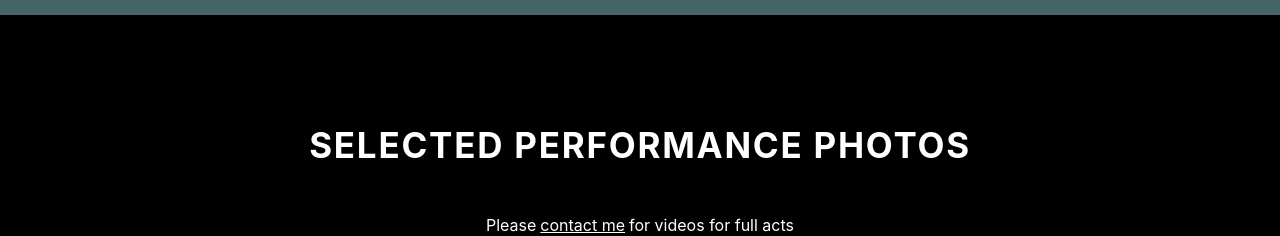
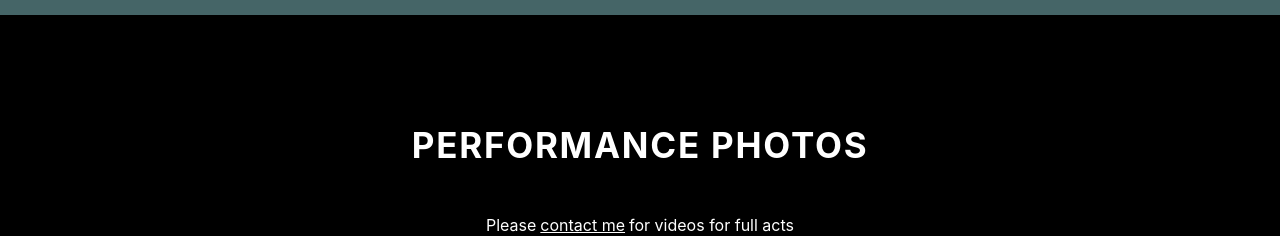
Before and after one commit to pazitschrecker/pazitschrecker.github.io, a React (Create React App) app: page / in a window 1280 px wide. Shown: the part 1300-1536 px from the top of the page. Built offline with nearby package versions, Linux system fonts and the light colour scheme.

Commit message:
updated header

```diff
--- a/src/components/Performance/Performance.tsx
+++ b/src/components/Performance/Performance.tsx
@@ -59,7 +59,7 @@ export const Performance = () => {
 
     return (
         <section className="performanceContainer" id="performance">
-            <h2 className="title flex-justify-center">Selected Performance Photos</h2>
+            <h2 className="title flex-justify-center">Performance Photos</h2>
             <p className="flex-justify-center subtitle">Please <a href="#contact" className="spaceLeft spaceRight">contact me</a> for videos for full acts</p>
             <div className="performancePhotos">
                 {_.map(_.keys(imageDescriptionMap), key => photoItem(key))}
```
